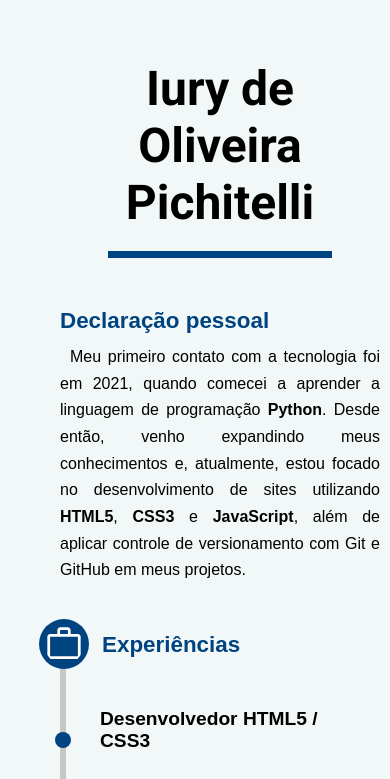
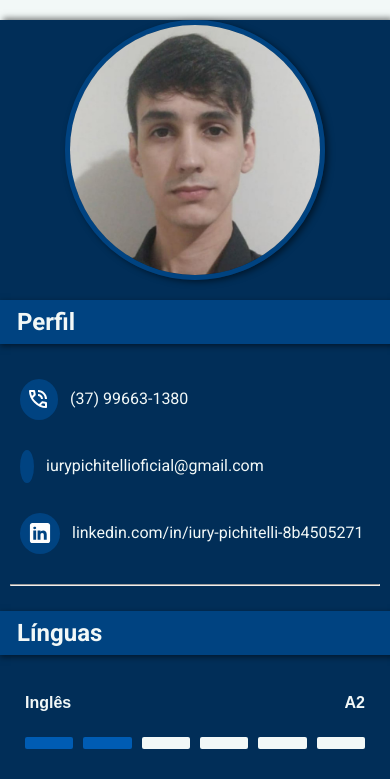
Before and after one commit to Iury-Pichitelli/curriculo-IuryPichitelli, a plain HTML site: page index.html in a window 390 px wide. Shown: the top 779 px of the page. Drawn offline with Linux system fonts and the light colour scheme.

Commit message:
updating mobile

```diff
--- a/css/style.css
+++ b/css/style.css
@@ -75,15 +75,43 @@ main{
 }
 
 @media(max-width: 1000px){
+
+    .container {
+        display: block;
+    }
+
+    main{
+        padding: 40px;
+    }
+
+    main article h1{
+        padding: 0;
+        font-size: 1.8em;
+    }
+
     aside{
-        display: none;
+
+        width: 100%;
+        max-width: 400px;
+        box-shadow: none;
     }
+
+    aside .img_profile img{
+        margin: 0;
+    }
+    article .underline_name{
+        background-color: var(--third-color);
+        width: 100%;
+        margin: 0;
+        margin-bottom: 50px;
+    }
+
 }
 
 /* Aside settings*/
 
 aside{
-    min-width: 300px;
+    min-width: 320px;
     max-width: 400px;
     background-color: var(--primary-color);
     box-shadow: 3px -2px 6px rgba(0, 0, 0, 0.5);
```
